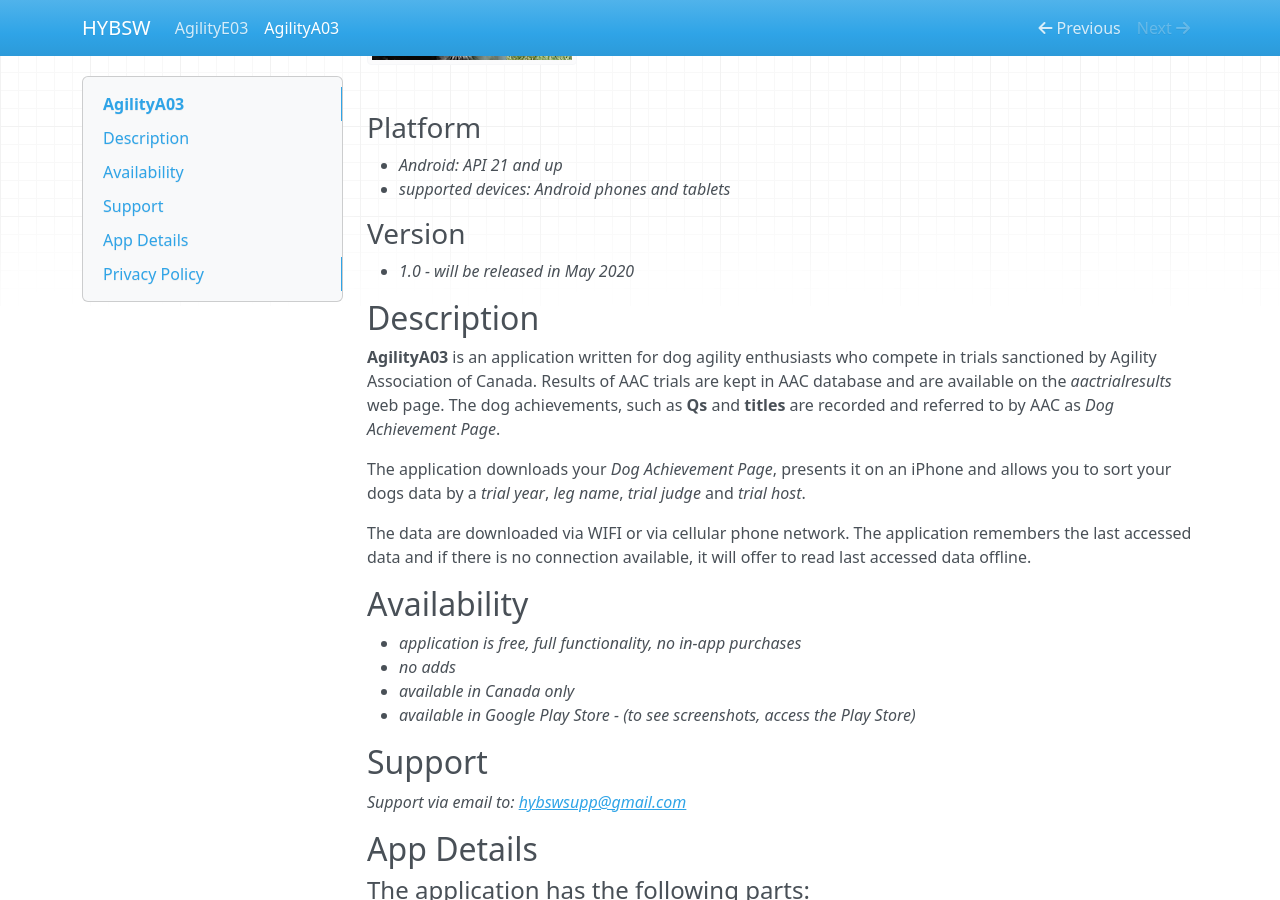
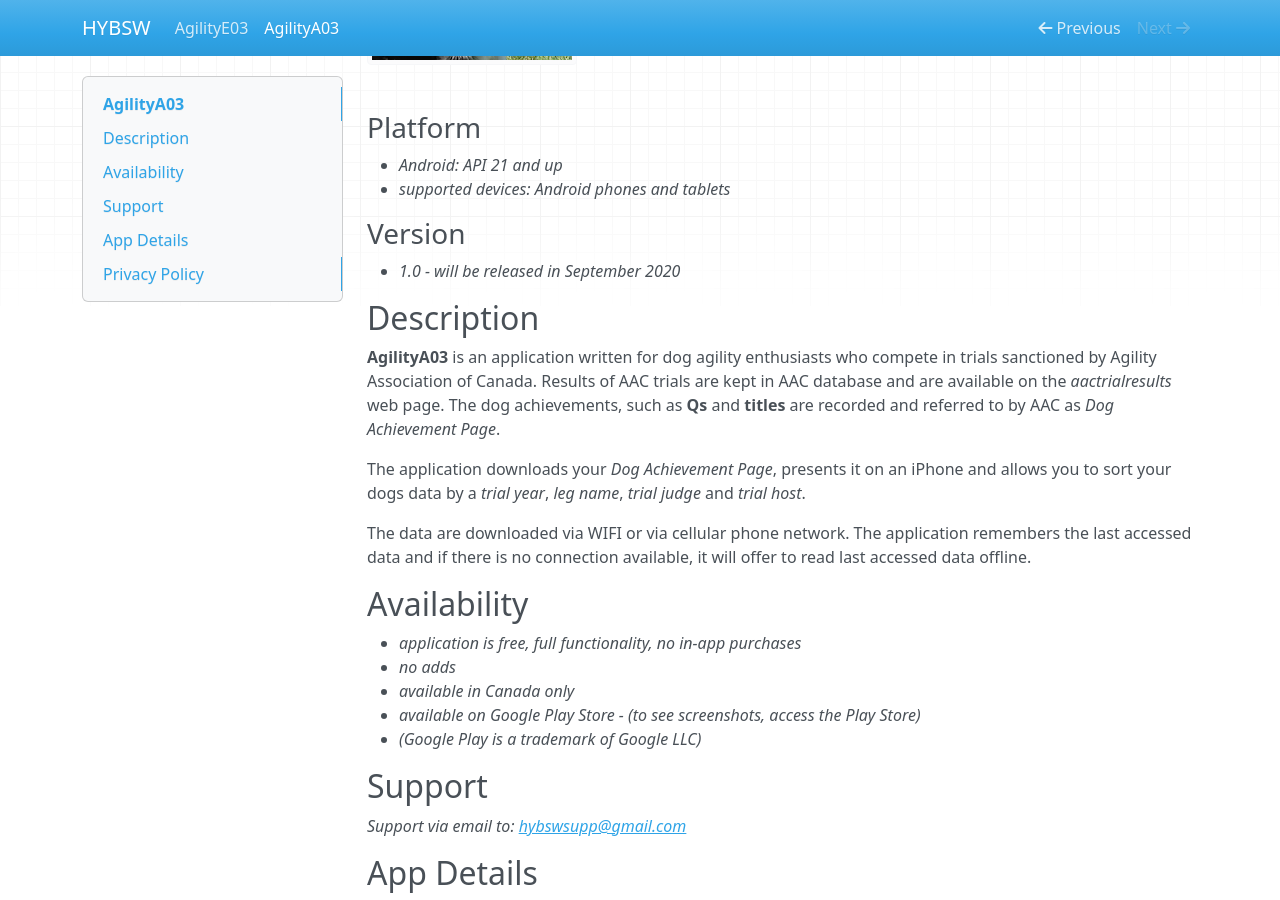
Before and after one commit to hynekb/github.io, an MkDocs documentation site: the page built from docs/agilitya03.md, in a window 1280 px wide and 900 px high, scrolled down 299 px. Built offline with MkDocs 1.6.1, drawn with Linux system fonts in a browser that asks for light colours; nearby versions of some CDN libraries.

Commit message:
minor update a003

```diff
--- a/docs/agilitya03.md
+++ b/docs/agilitya03.md
@@ -8,7 +8,7 @@
 - *supported devices: Android phones and tablets*
 
 ### Version
-- *1.0 - will be released in May 2020*
+- *1.0 - will be released in September 2020*
 
 ## Description
 **AgilityA03** is an application written for dog agility enthusiasts who compete in trials
@@ -29,7 +29,8 @@
 - *application is free, full functionality, no in-app purchases*
 - *no adds*
 - *available in Canada only*
-- *available in Google Play Store - (to see screenshots, access the Play Store)*
+- *available on Google Play Store - (to see screenshots, access the Play Store)*
+- *(Google Play is a trademark of Google LLC)*
 
 
 ## Support
```
